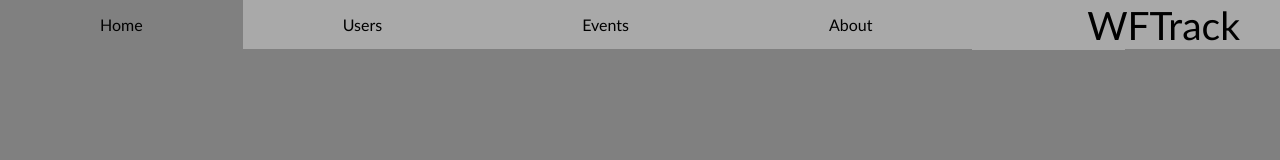
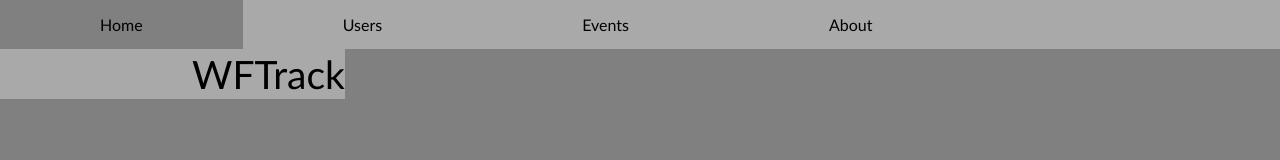
Before and after one commit to Teth/webprogbase-lab1, a plain HTML site: page index.html in a window 1280 px wide. Drawn offline with Linux system fonts and the light colour scheme.

Commit message:
another menu fix

```diff
--- a/stylesheets/style.css
+++ b/stylesheets/style.css
@@ -14,7 +14,7 @@
     li a.logo{
         font-size: 39px;
         padding:  2px ;
-        padding-left: 75%;
+        padding-left: 15vw;
         padding-right: 0;
         overflow:visible;
     }
```
